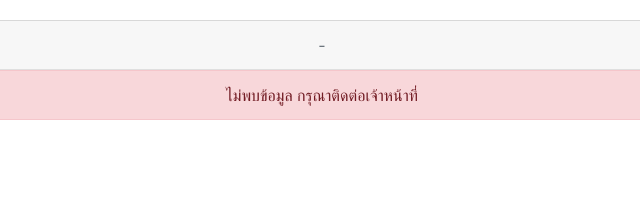
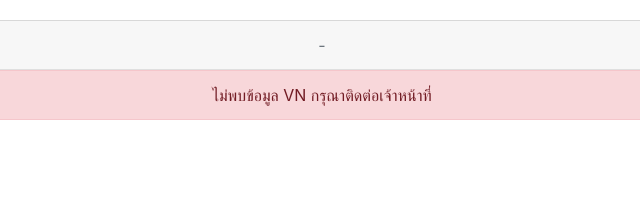
Before and after one commit to panus7/DevDemoLineRegister, a website: page index.html in a window 1280 px wide. Shown: the part 911-1130 px from the top of the page, 318-958 px from the left. Drawn offline with nearby package versions, Linux system fonts and the light colour scheme.

Commit message:
1 file modified

```diff
--- a/index.html
+++ b/index.html
@@ -99,7 +99,7 @@
     </section>
 
     <div id="secError" class="alert alert-danger text-center" role="alert">
-      ไม่พบข้อมูล กรุณาติดต่อเจ้าหน้าที่
+      ไม่พบข้อมูล VN กรุณาติดต่อเจ้าหน้าที่
     </div>
 
     <!-- <section id="feature">
```
